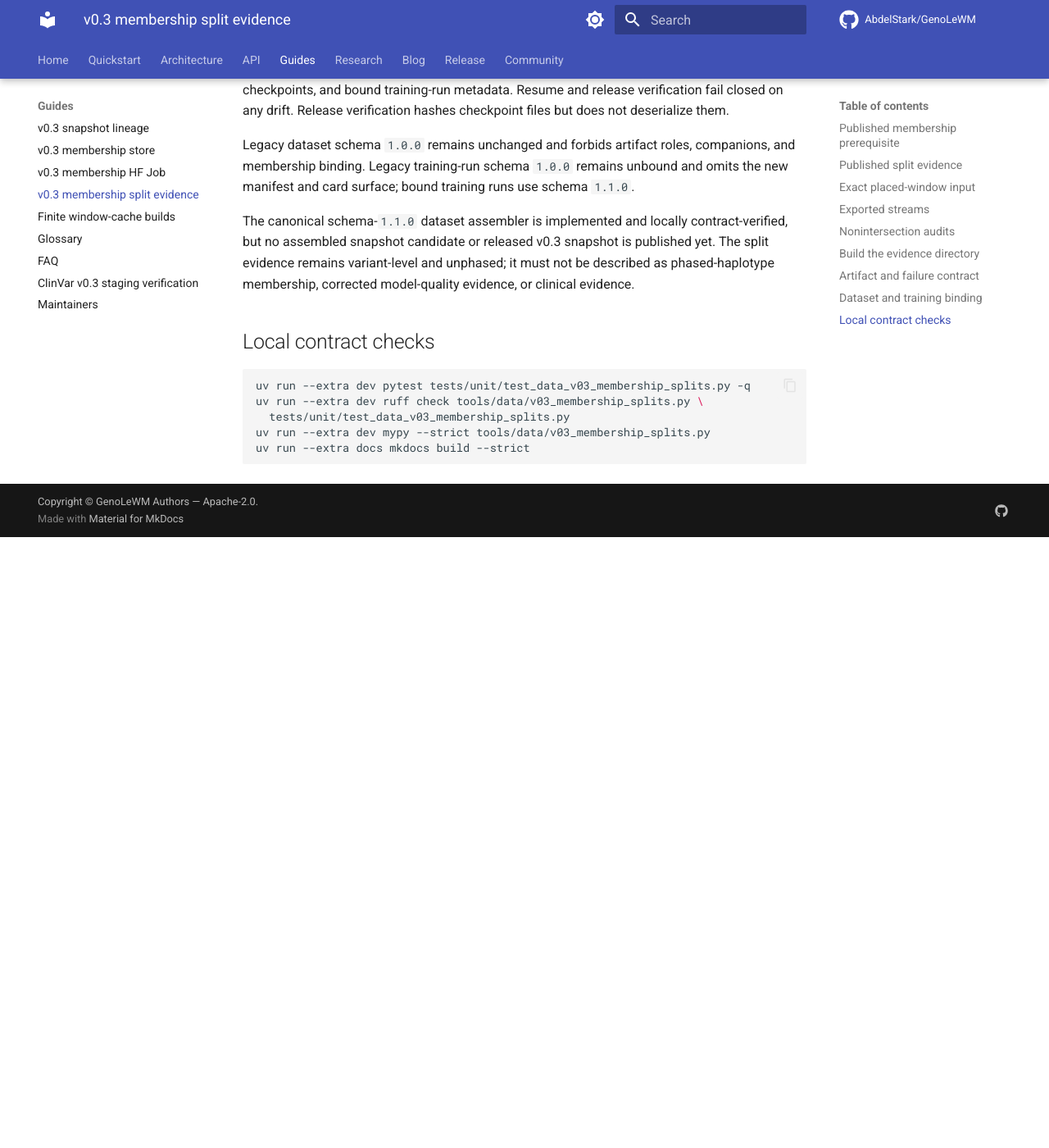
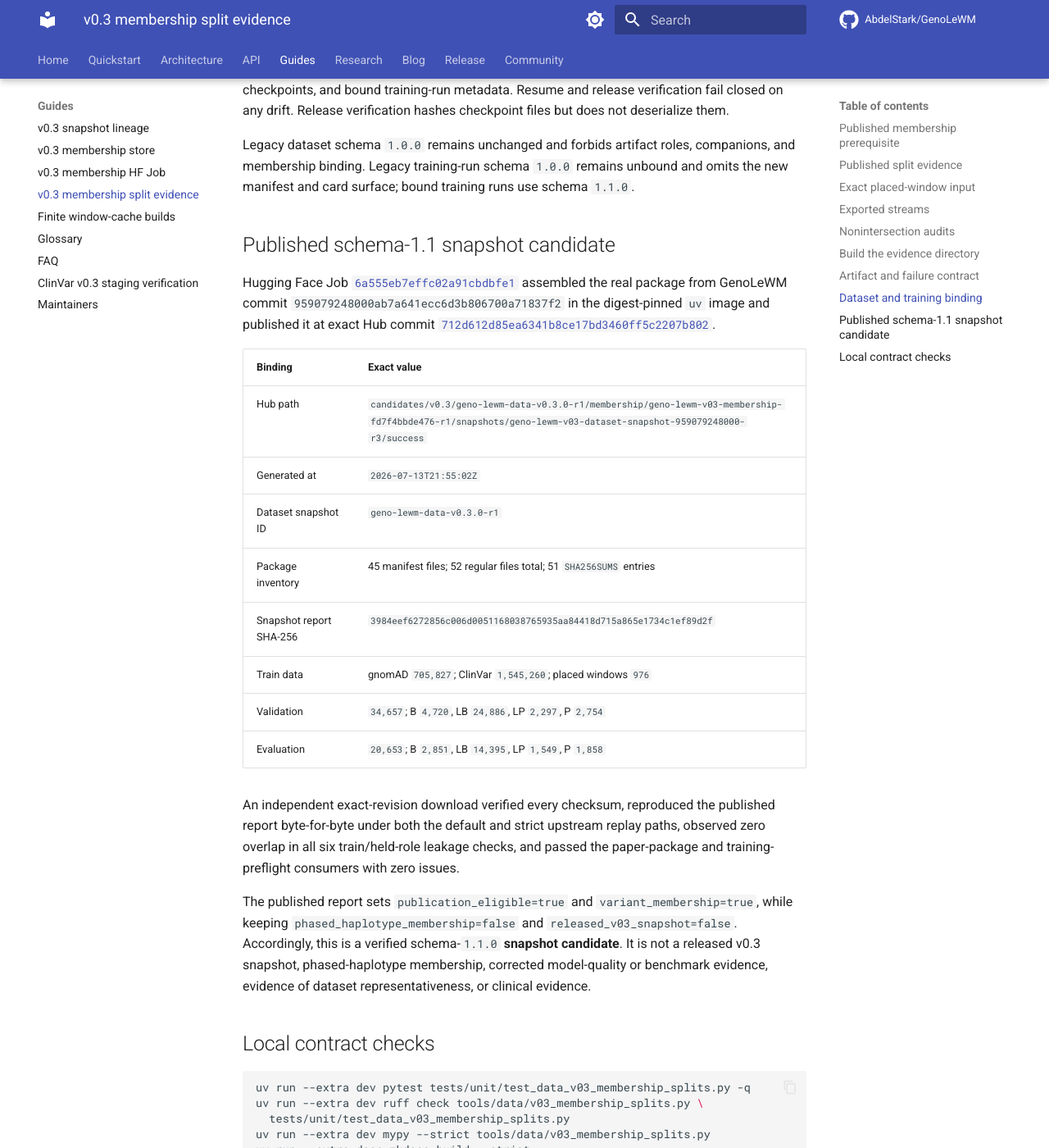
Before and after one commit to AbdelStark/GenoLeWM, an MkDocs documentation site: the page built from docs/data-v03-membership-splits.md, in a window 1280 px wide and 1400 px high, scrolled down 7361 px. Shown: the whole window at 82% size. Built offline with MkDocs 1.6.1 and Material for MkDocs 9.7.7, drawn with Linux system fonts in a browser that asks for light colours; comment, search, counter and statistics services are not loaded; the version menu is left out; before the commit the page ends 8016 px from its top, so only the background shows below that.

Commit message:
docs: publish verified v0.3 snapshot candidate (#308)
Co-authored-by: AbdelStark <AbdelStark@users.noreply.github.com>

```diff
--- a/docs/data-v03-membership-splits.md
+++ b/docs/data-v03-membership-splits.md
@@ -308,11 +308,37 @@ companions, and membership binding. Legacy training-run schema `1.0.0` remains
 unbound and omits the new manifest and card surface; bound training runs use
 schema `1.1.0`.
 
-The canonical schema-`1.1.0` dataset assembler is implemented and locally
-contract-verified, but no assembled snapshot candidate or released v0.3
-snapshot is published yet. The split evidence remains variant-level and
-unphased; it must not be described as phased-haplotype membership, corrected
-model-quality evidence, or clinical evidence.
+## Published schema-1.1 snapshot candidate
+
+Hugging Face Job
+[`6a555eb7effc02a91cbdbfe1`](https://huggingface.co/jobs/abdelstark/6a555eb7effc02a91cbdbfe1)
+assembled the real package from GenoLeWM commit
+`959079248000ab7a641ecc6d3b806700a71837f2` in the digest-pinned `uv` image and
+published it at exact Hub commit
+[`712d612d85ea6341b8ce17bd3460ff5c2207b802`](https://huggingface.co/datasets/abdelstark/geno-lewm-data/tree/712d612d85ea6341b8ce17bd3460ff5c2207b802/candidates/v0.3/geno-lewm-data-v0.3.0-r1/membership/geno-lewm-v03-membership-fd7f4bbde476-r1/snapshots/geno-lewm-v03-dataset-snapshot-959079248000-r3/success).
+
+| Binding | Exact value |
+| --- | --- |
+| Hub path | `candidates/v0.3/geno-lewm-data-v0.3.0-r1/membership/geno-lewm-v03-membership-fd7f4bbde476-r1/snapshots/geno-lewm-v03-dataset-snapshot-959079248000-r3/success` |
+| Generated at | `2026-07-13T21:55:02Z` |
+| Dataset snapshot ID | `geno-lewm-data-v0.3.0-r1` |
+| Package inventory | 45 manifest files; 52 regular files total; 51 `SHA256SUMS` entries |
+| Snapshot report SHA-256 | `3984eef6272856c006d0051168038765935aa84418d715a865e1734c1ef89d2f` |
+| Train data | gnomAD `705,827`; ClinVar `1,545,260`; placed windows `976` |
+| Validation | `34,657`; B `4,720`, LB `24,886`, LP `2,297`, P `2,754` |
+| Evaluation | `20,653`; B `2,851`, LB `14,395`, LP `1,549`, P `1,858` |
+
+An independent exact-revision download verified every checksum, reproduced the
+published report byte-for-byte under both the default and strict upstream
+replay paths, observed zero overlap in all six train/held-role leakage checks,
+and passed the paper-package and training-preflight consumers with zero issues.
+
+The published report sets `publication_eligible=true` and
+`variant_membership=true`, while keeping `phased_haplotype_membership=false`
+and `released_v03_snapshot=false`. Accordingly, this is a verified
+schema-`1.1.0` **snapshot candidate**. It is not a released v0.3 snapshot,
+phased-haplotype membership, corrected model-quality or benchmark evidence,
+evidence of dataset representativeness, or clinical evidence.
 
 ## Local contract checks
 
```
Also changed, not shown: README.md (+10 -4 lines), docs/index.md (+8 -3 lines).
